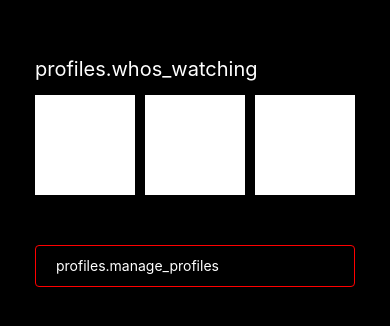
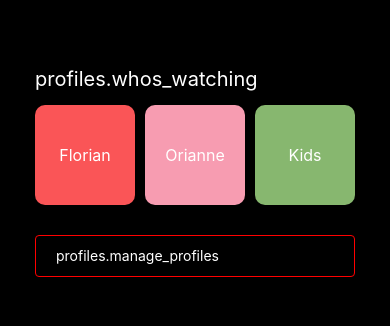
Before and after one commit to flohhhh/iptv-player-plus, a React Native app: screen / in a window 390 px wide. Shown: the part 252-578 px from the top of the page. Built offline with nearby package versions, Linux system fonts and the light colour scheme.

Commit message:
add better ui about profiles

```diff
--- a/App.tsx
+++ b/App.tsx
@@ -12,8 +12,8 @@ const App = () => {
 
   const [selectedProfile] = useSelectedProfile()
 
-  console.log('----profiles', profiles)
-  console.log('----s', selectedProfile)
+  console.log('----selectedProfile', selectedProfile)
+
   return (
     <View style={styles.container}>
       {selectedProfile ? <Home /> : <Profiles />}
--- a/src/atoms/profilesAtom.ts
+++ b/src/atoms/profilesAtom.ts
@@ -1,24 +1,28 @@
 import { atom, useAtom, useAtomValue } from 'jotai'
 import { uuid } from '../utils/uuid'
+import { colors } from '../utils/colors'
 
 export interface IProfile {
   id: string
   name: string
-  img?: string
+  color: string
 }
 
 const defaultProfiles = [
   {
     id: uuid(),
     name: 'Florian',
+    color: colors.fun.red,
   },
   {
     id: uuid(),
     name: 'Orianne',
+    color: colors.fun.pink2,
   },
   {
     id: 'kids',
     name: 'Kids',
+    color: colors.fun.green,
   },
 ]
 
--- a/src/components/profiles/index.tsx
+++ b/src/components/profiles/index.tsx
@@ -10,11 +10,15 @@ import {
 import Text from '../text'
 import { colors } from '../../utils/colors'
 import { SpacerX, SpacerY } from '../spacer'
+import { randomValue } from '../../utils/random'
 
 const Profiles = () => {
   const [_, setSelectedProfile] = useSelectedProfile()
   const [profiles] = useProfiles()
   const { t } = useTranslation()
+
+  console.log('----', randomValue(0, 10))
+
   const onSelectProfile = (p: IProfile) => () => {
     console.log('----p', p)
     setSelectedProfile(p)
@@ -33,19 +37,26 @@ const Profiles = () => {
           return (
             <Animated.View
               key={p.id}
-              style={styles.profile}
-              entering={FadeIn.duration(i * 400)}
+              style={[styles.profile, { backgroundColor: p.color }]}
+              entering={FadeIn.duration(i * 500)}
             >
               <TouchableOpacity
+                key={p.id}
                 onPress={onSelectProfile(p)}
-                key={p.id}
-              ></TouchableOpacity>
+                style={{
+                  height: '100%',
+                  alignItems: 'center',
+                  justifyContent: 'center',
+                }}
+              >
+                <Text size={16}>{p.name}</Text>
+              </TouchableOpacity>
             </Animated.View>
           )
         })}
       </View>
 
-      <SpacerY size={50} />
+      <SpacerY size={30} />
 
       <TouchableOpacity
         onPress={onManageProfiles}
@@ -66,6 +77,7 @@ const styles = StyleSheet.create({
     width: 100,
     height: 100,
     backgroundColor: colors.white['0'],
+    borderRadius: 10,
   },
   manageProfiles: {
     borderWidth: 1,
--- a/src/utils/colors.ts
+++ b/src/utils/colors.ts
@@ -10,4 +10,13 @@ export const colors = {
   orange: {
     0: '#E9724C',
   },
+  fun: {
+    red: '#FA5557',
+    orange: '#F9A272',
+    yellow: '#FACF71',
+    green: '#87B76F',
+    blue: '#8DDFDC',
+    pink1: '#FBA4AF',
+    pink2: '#F79CB1',
+  },
 }
--- /dev/null
+++ b/src/utils/random.ts
@@ -0,0 +1,2 @@
+export const randomValue = (min: number, max: number) =>
+  Math.floor(Math.random() * (max - min + 1)) + min
```
